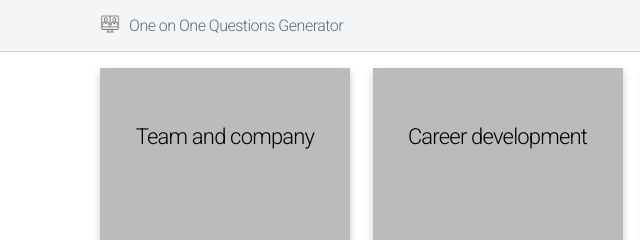
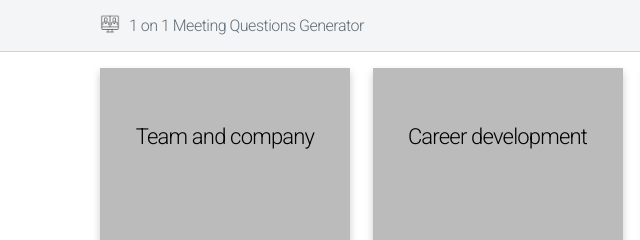
Before and after one commit to huycool/1on1questions, a website: page index.html in a window 1280 px wide. Shown: the top 240 px of the page, 0-640 px from the left. Drawn offline with nearby package versions, Linux system fonts and the light colour scheme.

Commit message:
modify title

```diff
--- a/index.html
+++ b/index.html
@@ -119,7 +119,7 @@
     <nav class="navigation">
         <div class="container">
             <img src="videoconference.png" alt="" class="img">
-            <h5 class="title">One on One Questions Generator</h5>
+            <h5 class="title">1 on 1 Meeting Questions Generator</h5>
         </div>
     </nav>
     <div class="container" style="margin-top: 5px;">
```
